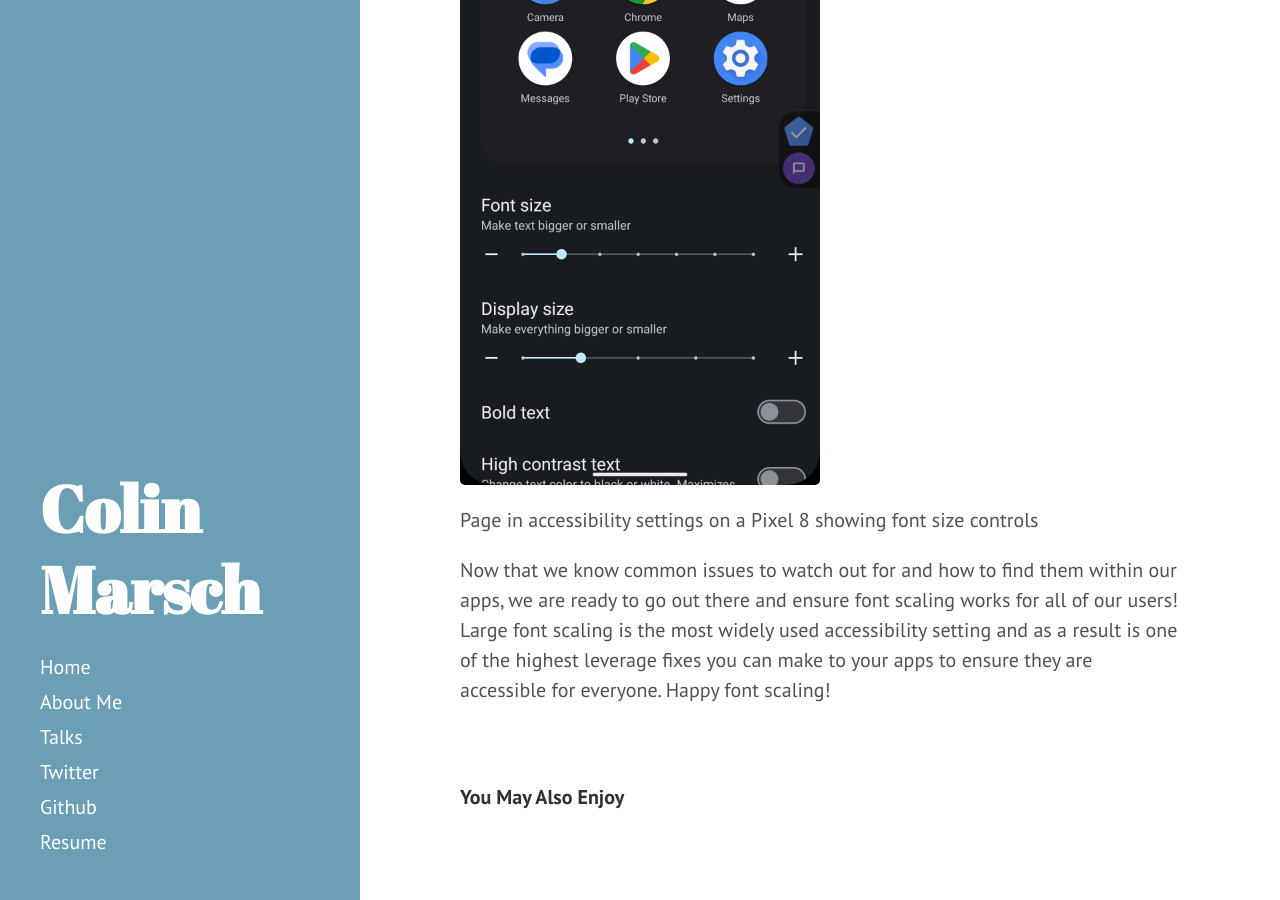
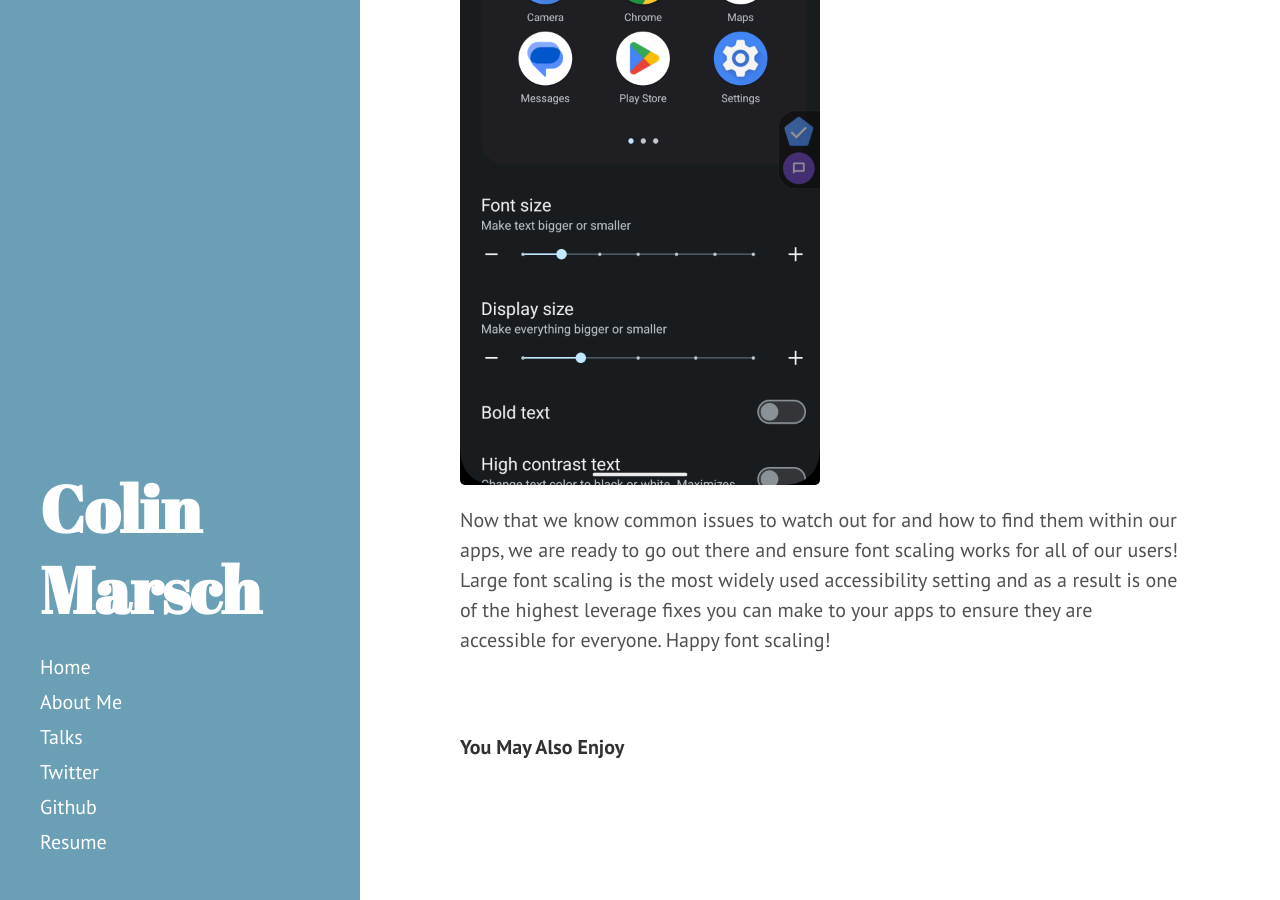
Before and after one commit to colinmarsch/colinmarsch.github.io, a Jekyll site: the page built from _posts/2025-04-14-font-scaling-issues.md, in a window 1280 px wide and 900 px high, scrolled down 4448 px. Built offline with Jekyll 4.4.1, drawn with Linux system fonts in a browser that asks for light colours.

Commit message:
Remove image caption on font scaling blog post

```diff
--- a/_posts/2025-04-14-font-scaling-issues.md
+++ b/_posts/2025-04-14-font-scaling-issues.md
@@ -54,6 +54,4 @@ Finally, it is always good to try out your app on your own device with various f
 
 <img src="{{ site.url }}/images/font_scale_settings_page.png" width="360" height="800">
 
-Page in accessibility settings on a Pixel 8 showing font size controls
-
 Now that we know common issues to watch out for and how to find them within our apps, we are ready to go out there and ensure font scaling works for all of our users! Large font scaling is the most widely used accessibility setting and as a result is one of the highest leverage fixes you can make to your apps to ensure they are accessible for everyone. Happy font scaling!
```
